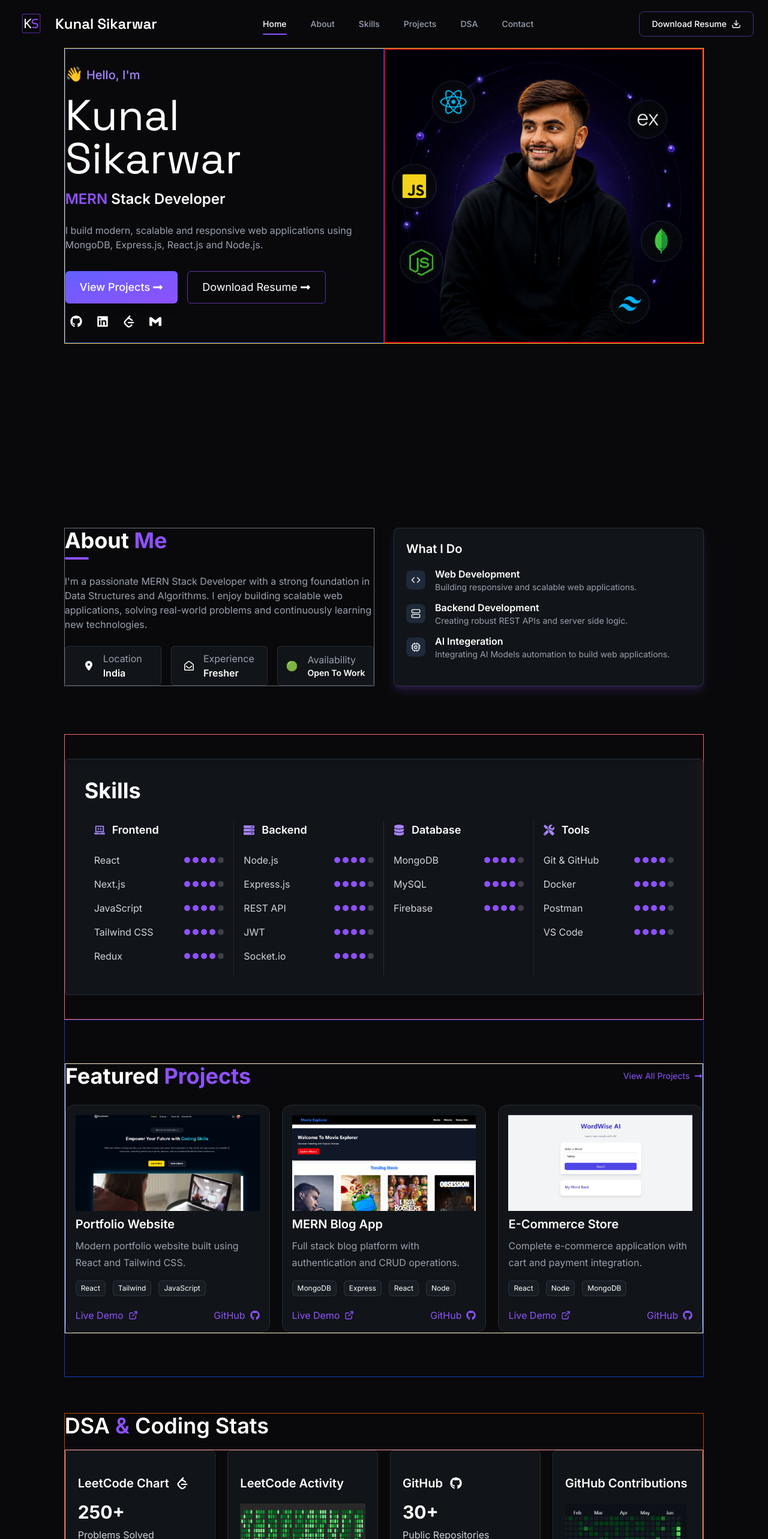
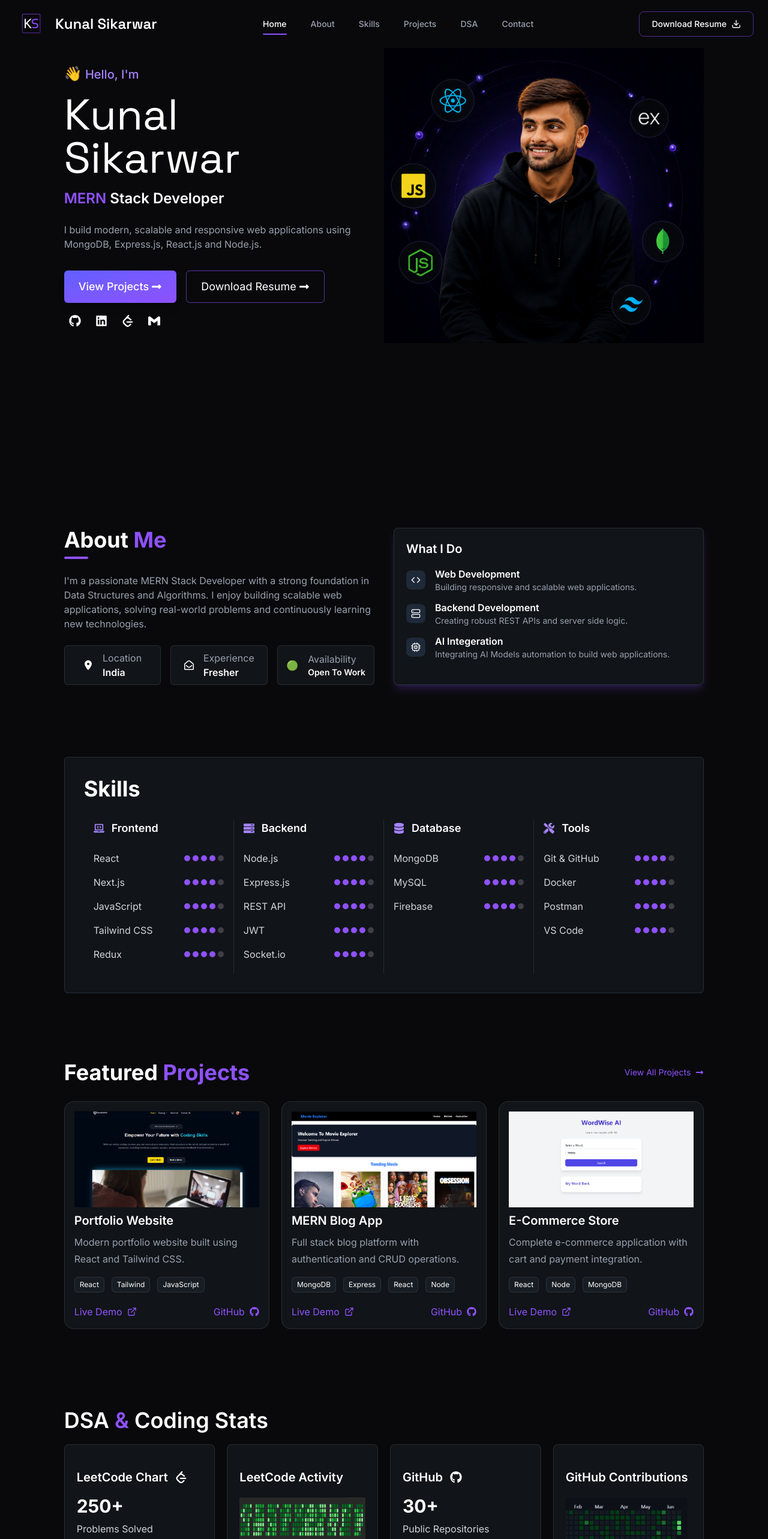
Before and after one commit to Kunal72004/myPortfolio, a React (Vite) app: page / in a window 1280 px wide. Shown: the top 2566 px of the page at 60% size. Built offline with nearby package versions, Linux system fonts and the light colour scheme.

Commit message:
work on contact.jsx component

```diff
--- a/package.json
+++ b/package.json
@@ -10,9 +10,11 @@
     "preview": "vite preview"
   },
   "dependencies": {
+    "@emailjs/browser": "^4.4.1",
     "framer-motion": "^12.40.0",
     "react": "^19.2.6",
     "react-dom": "^19.2.6",
+    "react-hot-toast": "^2.6.0",
     "react-icons": "^5.6.0",
     "react-router-dom": "^7.17.0"
   },
--- a/src/App.jsx
+++ b/src/App.jsx
@@ -8,9 +8,12 @@ import Contact from "./sections/Contact";
 import Navbar from "./components/Navbar";
 import AI from "./sections/AI";
 import Footer from "./components/Footer";
+import { Toaster } from "react-hot-toast";
 const App = () => {
   return (
     <>
+      <Toaster position="top-center" reverseOrder={false} />
+
       <div className="min-h-screen w-full overflow-x-hidden">
         <Navbar />
         <div className="max-w-10/12 mx-auto">
@@ -22,8 +25,7 @@ const App = () => {
           {/* <AI/> */}
           <Contact />
         </div>
-        <Footer/>
-
+        <Footer />
       </div>
     </>
   );
--- a/src/sections/About.jsx
+++ b/src/sections/About.jsx
@@ -30,7 +30,7 @@ const About = () => {
       <div className="max-w-7xl mx-auto ">
         <div className="grid grid-cols-1 lg:grid-cols-2 gap-8">
           {/* left */}
-          <div className="border border-gray-500">
+          <div className="">
             <div>
               <h2 className="text-4xl font-bold">
                 About <span className="text-violet-500 ">Me</span>
--- a/src/sections/Contact.jsx
+++ b/src/sections/Contact.jsx
@@ -1,8 +1,35 @@
-import React from "react";
+import React, { useRef, useState } from "react";
+import emailjs from "@emailjs/browser";
 import { FiMail, FiMapPin, FiPhone, FiSend } from "react-icons/fi";
 import { HiOutlineMail } from "react-icons/hi";
 import Message from '../assets/message.png'
+import toast from "react-hot-toast";
 const Contact = () => {
+  const form = useRef();
+  const [loading, setLoading] = useState(false);
+
+  const sendEmail = (e) => {
+  e.preventDefault();
+
+  setLoading(true);
+
+  emailjs
+    .sendForm(
+      "service_utkk4ja",
+      "template_wb2ts38",
+      form.current,
+      "CqcFbvQ_588NuLFoa"
+    )
+    .then(() => {
+      toast.success("Message sent successfully!");
+      setLoading(false);
+      form.current.reset();
+    })
+    .catch(() => {
+       toast.error("Failed to send message!");
+      setLoading(false);
+    });
+};
   return (
     <section id="contact" className="py-10">
       <div className="max-w-7xl mx-auto bg-zinc-900/60 border border-white/10 rounded-lg p-3 ">
@@ -32,16 +59,20 @@ const Contact = () => {
             </div>
           </div>
           {/* center */}
-          <div className="grid lg:col-span-5 border border-yellow-400 gap-5 ">
+          <form ref={form} onSubmit={sendEmail} className="grid lg:col-span-5  gap-5 ">
             <div className="grid md:grid-cols-2 gap-5">
               <input
                 type="text"
+                name="name"
+                required
                 placeholder="Your Name"
                 className="bg-transparent border border-white/10 rounded-xl px-5 py-4 outline-none focus:border-violet-500"
               />
 
               <input
                 type="email"
+                name="email"
+                required
                 placeholder="Your Email"
                 className="bg-transparent border border-white/10 rounded-xl px-5 py-4 outline-none focus:border-violet-500"
               />
@@ -49,11 +80,14 @@ const Contact = () => {
 
             <textarea
               rows="5"
+              name="message"
+              required
               placeholder="Your Message"
               className="w-full mt-5 bg-transparent border border-white/10 rounded-xl px-5 py-4 resize-none outline-none focus:border-violet-500"
             ></textarea>
 
             <button
+            type="submit"
               className="
                 mt-5
                 px-8
@@ -74,12 +108,12 @@ const Contact = () => {
 
                 "
             >
-              Send Message
+              {loading ? "Sending...": "Send Message"}
               <FiSend className="text-xl" />
             </button>
-          </div>
+          </form>
           {/* right */}
-          <div className=" lg:col-span-3 border border-green-500 flex justify-center lg:items-center">
+          <div className=" lg:col-span-3 flex justify-center lg:items-center">
             <img className="sm:w-44 sm:h-40 md:w-64 md:h-60 lg:w-80 lg:h-60 object-fit" src={Message} alt="message.png" />
           </div>
         </div>
--- a/src/sections/DSA.jsx
+++ b/src/sections/DSA.jsx
@@ -33,9 +33,9 @@ const DSA = () => {
 
   return (
     <section id='dsa' className='py-15'>
-      <div className='max-w-7xl mx-auto border border-amber-700 flex flex-col'>
+      <div className='max-w-7xl mx-auto flex flex-col'>
         <h1 className='text-2xl md:text-3xl lg:text-4xl font-semibold'>DSA <span className='text-violet-500'>&</span> <span>Coding Stats</span></h1>
-        <div className='border border-red-300 grid grid-cols-1 md:grid-cols-2 lg:grid-cols-4 gap-8  md:gap-5 mt-5'>
+        <div className=' grid grid-cols-1 md:grid-cols-2 lg:grid-cols-4 gap-8  md:gap-5 mt-5'>
           {stats.map((stat,idx)=>(
             <div key={idx} className='rounded-lg border border-white/10 bg-gray-700/20 px-5 py-10 '>
               {!stat.image ?
--- a/src/sections/Home.jsx
+++ b/src/sections/Home.jsx
@@ -6,10 +6,10 @@ import Profile from "../assets/portfolio_profile_img.png";
 const Home = () => {
   return (
     <section id="home" className="pt-20 min-h-screen">
-      <div className="max-w-7xl mx-auto lg:max-h-[calc(100vh-80px)] border border-amber-300">
+      <div className="max-w-7xl mx-auto lg:max-h-[calc(100vh-80px)] ">
         <div className="grid grid-cols-1 lg:grid-cols-2">
           {/* left section */}
-          <div className="border border-blue-700 flex flex-col justify-center items-start order-1">
+          <div className="flex flex-col justify-center items-start order-1">
             <span className="text-violet-400 text-xl font-medium ">
               <span className="text-2xl">👋</span> Hello, I'm
             </span>
@@ -71,8 +71,8 @@ const Home = () => {
           </div>
 
           {/* right section */}
-          <div className="border border-red-700 flex justify-center items-center order-2">
-            <div className="overflow-hidden border w-75 md:w-95 lg:w-full border-rose-700">
+          <div className=" flex justify-center items-center order-2">
+            <div className="overflow-hidden  w-75 md:w-95 lg:w-full ">
               <img
                 className="w-full h-full object-contain"
                 src={Profile}
--- a/src/sections/Projects.jsx
+++ b/src/sections/Projects.jsx
@@ -38,8 +38,8 @@ const Projects = () => {
     },
   ];
   return (
-    <section id="projects" className="py-18 border border-blue-800">
-      <div className="max-w-7xl mx-auto border border-y-amber-100">
+    <section id="projects" className="py-18 ">
+      <div className="max-w-7xl mx-auto ">
 
         <div className='flex justify-between items-center gap-5'>
           <h1 className='font-bold text-2xl md:text-4xl sm:wrap-normal'>Featured <span className='text-violet-500'>Projects</span></h1>
--- a/src/sections/Skills.jsx
+++ b/src/sections/Skills.jsx
@@ -27,7 +27,7 @@ const Skills = () => {
   ];
 
   return (
-    <section id="skills" className="border border-red-400 py-10">
+    <section id="skills" className=" py-10">
       <div className="max-7xl max-auto">
         <div className="border border-gray-600/40 bg-gray-700/20 rounded-md p-8 backdrop-blur-sm">
           <h2 className="text-4xl font-bold mb-8">Skills</h2>
```
Also changed, not shown: 1 other file (tests, documents, lock files or other folders).
